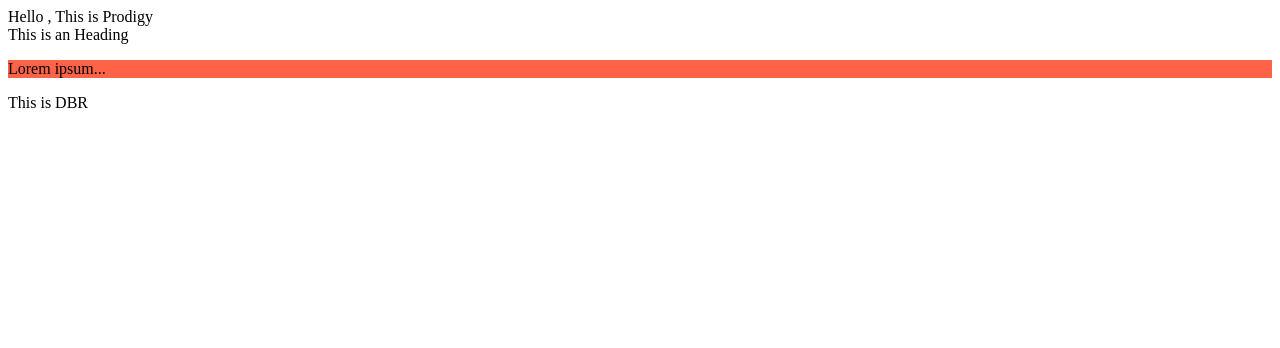
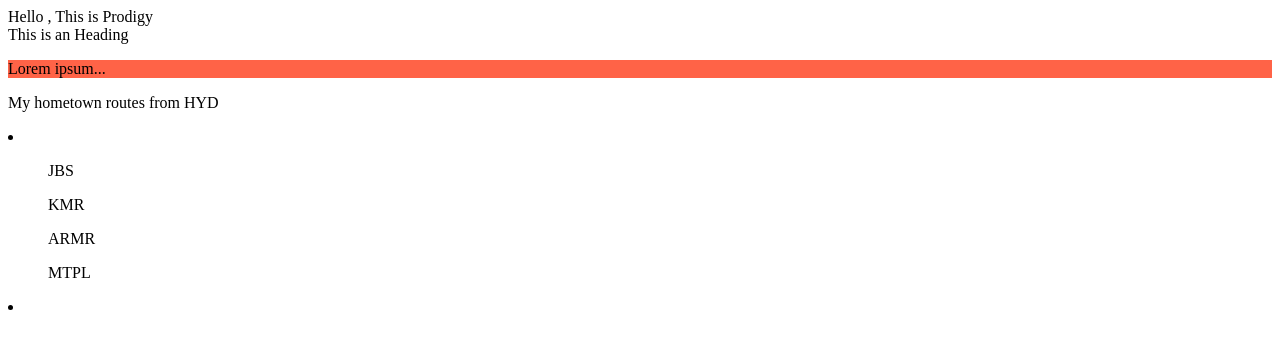
Before and after one commit to devaraju2324/mydata, a plain HTML site: page index.html in a window 1280 px wide. Drawn offline with Linux system fonts and the light colour scheme.

Commit message:
routes added

```diff
--- a/index.html
+++ b/index.html
@@ -12,7 +12,22 @@ Hello , This is Prodigy<br>
 
     <p style="background-color:Tomato;">Lorem ipsum...</p>
 
-    <p> This is DBR</p>
+    <p> My hometown routes from HYD</p>
+
+    <li>
+
+        <ul>JBS</ul>
+        <ul>KMR</ul>
+        <ul>ARMR</ul>
+        <ul>MTPL</ul>
+
+
+
+<li>
+
+
+
+
 
 </body>
 
```
Also changed, not shown: new.html (+0 -4 lines).
